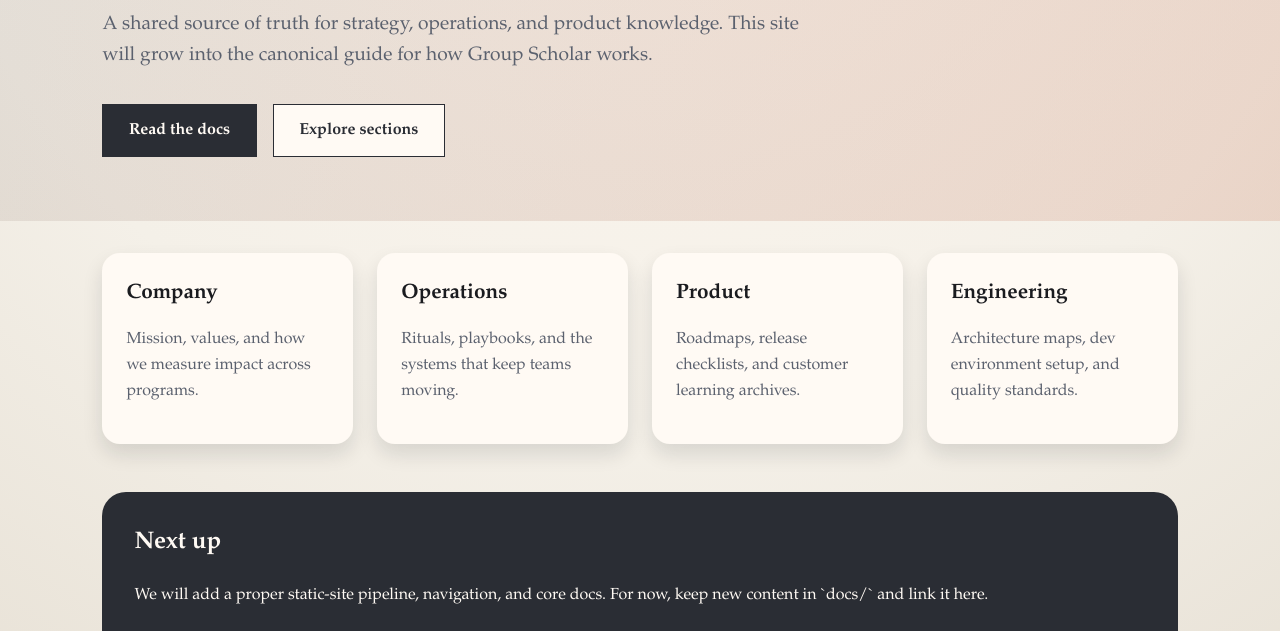
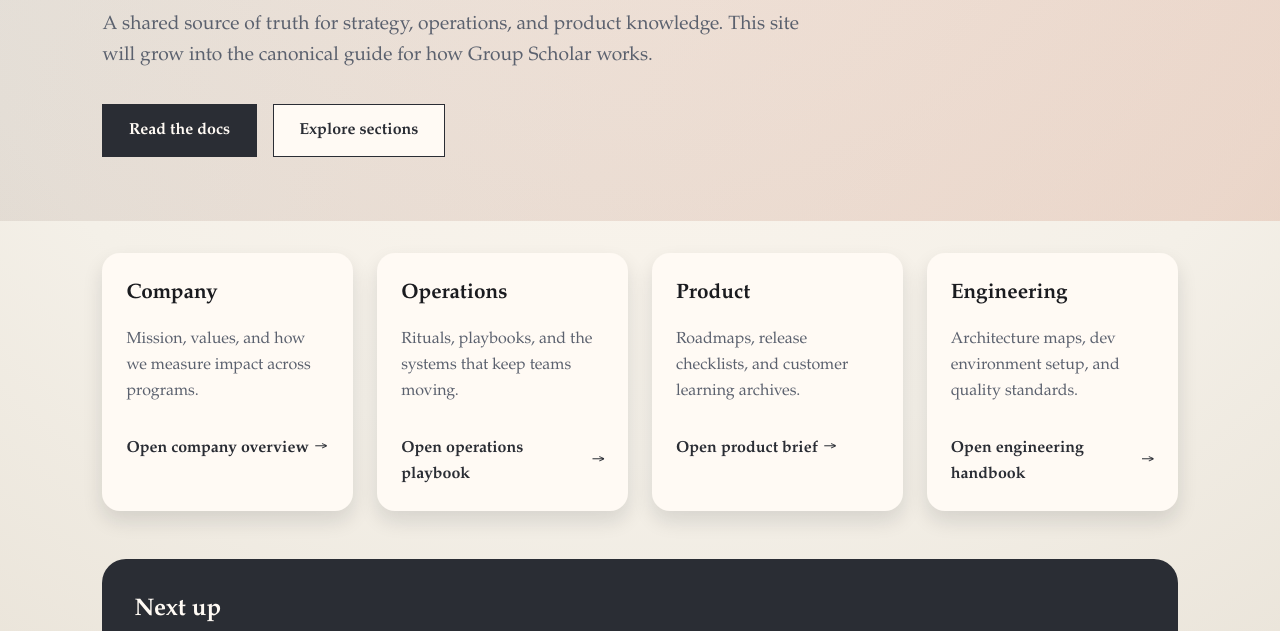
Before and after one commit to ralph-groupscholar/groupscholar-docs, a plain HTML site: page index.html in a window 1280 px wide. Shown: the part 302-933 px from the top of the page. Drawn offline with Linux system fonts and the light colour scheme.

Commit message:
Ralph adds core docs pages

```diff
--- a/index.html
+++ b/index.html
@@ -27,26 +27,30 @@
         <article>
           <h2>Company</h2>
           <p>Mission, values, and how we measure impact across programs.</p>
+          <a class="card-link" href="docs/company-overview.md">Open company overview</a>
         </article>
         <article>
           <h2>Operations</h2>
           <p>Rituals, playbooks, and the systems that keep teams moving.</p>
+          <a class="card-link" href="docs/operations-playbook.md">Open operations playbook</a>
         </article>
         <article>
           <h2>Product</h2>
           <p>Roadmaps, release checklists, and customer learning archives.</p>
+          <a class="card-link" href="docs/product-brief.md">Open product brief</a>
         </article>
         <article>
           <h2>Engineering</h2>
           <p>Architecture maps, dev environment setup, and quality standards.</p>
+          <a class="card-link" href="docs/engineering-handbook.md">Open engineering handbook</a>
         </article>
       </section>
 
       <section class="callout">
         <h2>Next up</h2>
         <p>
-          We will add a proper static-site pipeline, navigation, and core docs.
-          For now, keep new content in `docs/` and link it here.
+          We now have starter docs for every core function. Next iterations will
+          add search, a static-site pipeline, and deeper playbooks for each team.
         </p>
       </section>
     </main>
--- a/styles.css
+++ b/styles.css
@@ -101,6 +101,25 @@ main {
   color: var(--muted);
 }
 
+.card-link {
+  display: inline-flex;
+  align-items: center;
+  gap: 0.4rem;
+  font-weight: 600;
+  color: var(--night);
+  text-decoration: none;
+  margin-top: 1rem;
+}
+
+.card-link::after {
+  content: "→";
+  transition: transform 0.2s ease;
+}
+
+.card-link:hover::after {
+  transform: translateX(4px);
+}
+
 .callout {
   padding: 2rem;
   background: var(--night);
```
Also changed, not shown: 6 other files.
